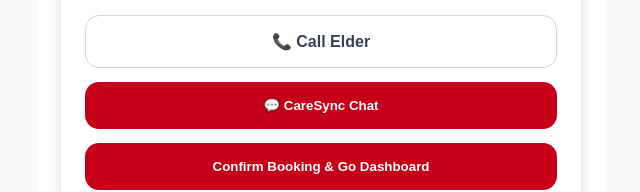
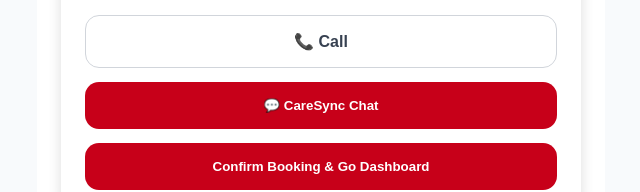
Before and after one commit to HackForGood-Smarties/smarties, a plain HTML site: page itinerary.html in a window 1280 px wide. Shown: the part 794-986 px from the top of the page, 319-959 px from the left. Drawn offline with Linux system fonts and the light colour scheme.

Commit message:
Changed the naming
changed the name from 'Call Elder' to just 'Call'

```diff
--- a/itinerary.html
+++ b/itinerary.html
@@ -41,7 +41,7 @@
         <div class="item"><div class="time">10:55 - 11:00</div>Submit visit notes.</div>
       </div>
 
-      <a class="secondary" href="tel:+6582058578">📞 Call Elder</a>
+      <a class="secondary" href="tel:+6582058578">📞 Call</a>
 
       <button onclick="window.open('https://n8ngc.codeblazar.org/webhook/29bb9676-d4ac-4d88-b2a7-e747bc6d4b77/chat', '_blank')">
         💬 CareSync Chat
```
Also changed, not shown: index.html (+1 -0 lines).
